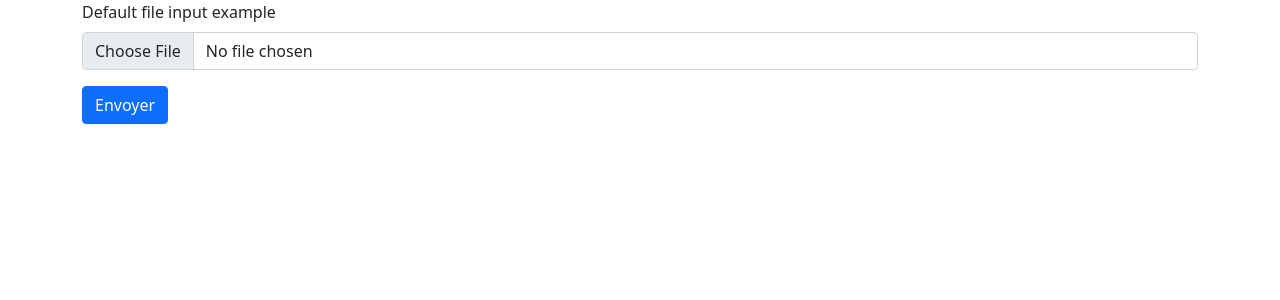
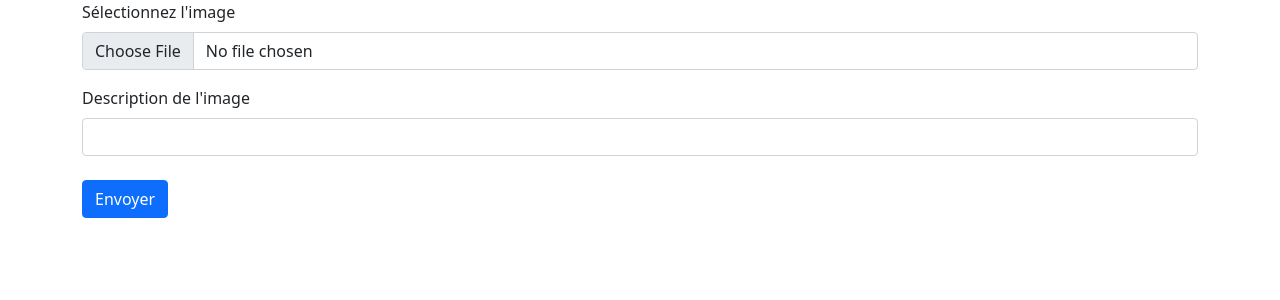
Before and after one commit to MadRealm/projet_web, a Flask app: page /posts/edit/ in a window 1280 px wide. Shown: the part 54-354 px from the top of the page. Run offline with Flask 2, Linux system fonts and the light colour scheme; data that the repository does not hold is empty; parts of the project's set-up code (start-up, migrations or seed data) failed here and were passed over; some libraries are stand-ins or nearby versions.

Commit message:
Autres changement sur le formulaire

```diff
--- a/templates/edit_post_form.html.jinja2
+++ b/templates/edit_post_form.html.jinja2
@@ -5,13 +5,15 @@
     <form action="{{ url_for("create_or_process_post", post_id=post.id) }}" method="post">
         {{ form.hidden_tag() }}
         <div class="mb-3">
-            <label for="formFile" class="form-label">Default file input example</label>
+            <label for="formFile" class="form-label">Sélectionnez l'image</label>
             <input class="form-control" type="file" id="formFile">
         </div>
         <div>
-
+            <label for="description" class="form-label">Description de l'image</label>
+            <input type = "text" id = "description" class = "form-control">
         </div>
-        <div class = "col-10">
+        <br>
+        <div class = "mb-3">
             <button type = "submit" class = "btn btn-primary"> Envoyer</button>
         </div>
 
```
